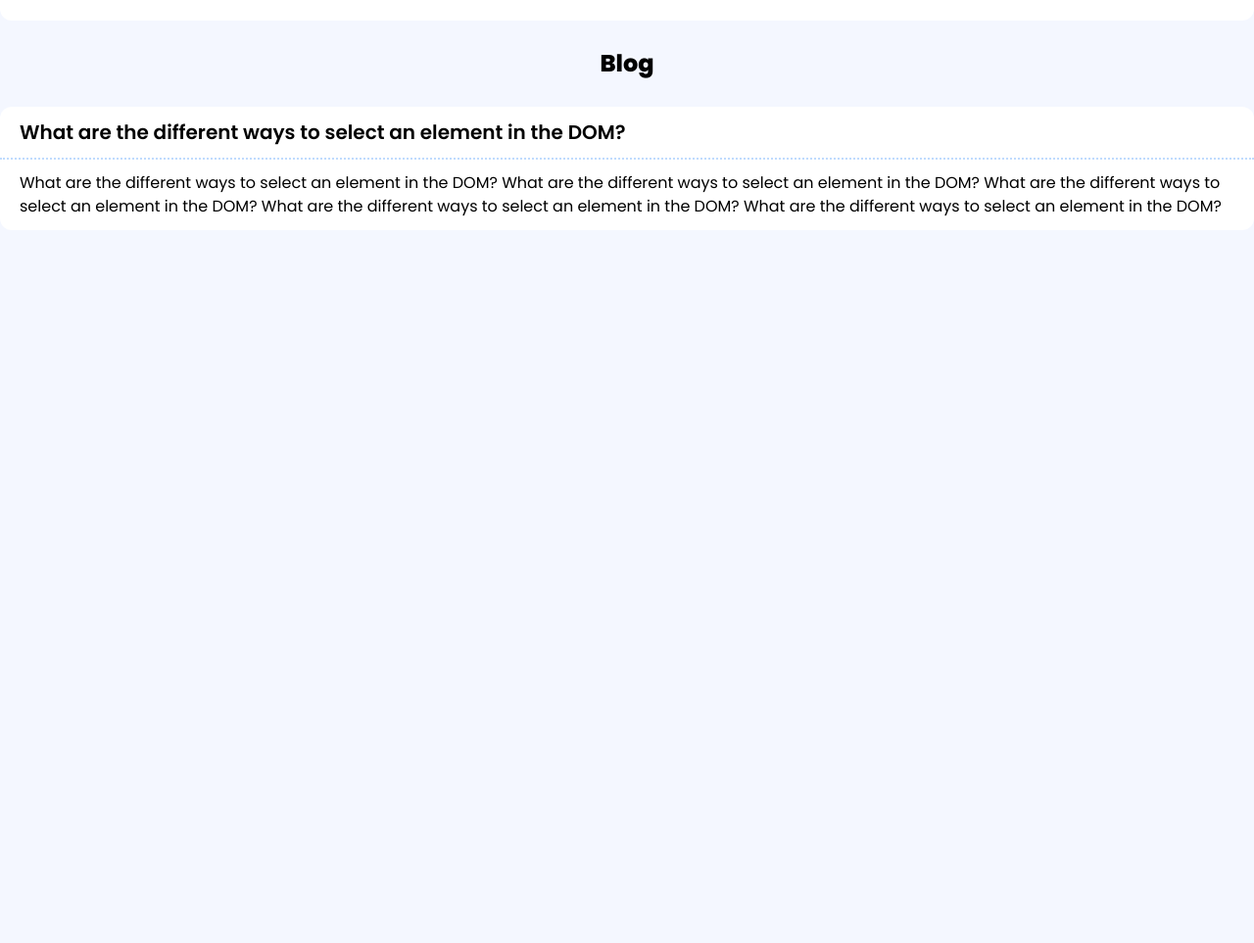
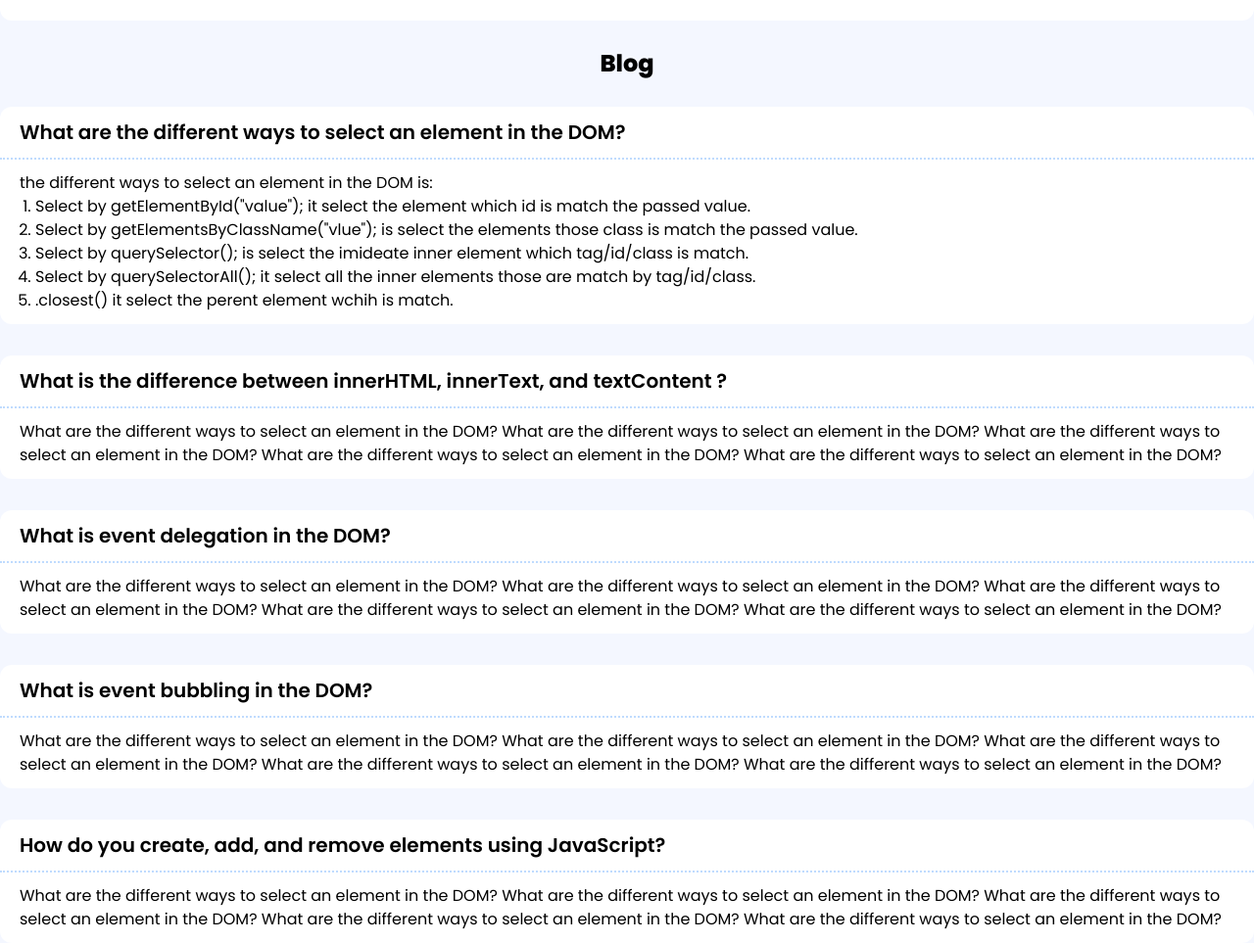
Before and after one commit to ArifulIslamAtrafat118/DevBoard-JS, a plain HTML site: page blogs.html in a window 1280 px wide. Shown: the part 75-1038 px from the top of the page at 98% size. Before the commit the page ends 800 px from the top, so only its background shows below. Drawn offline with nearby package versions, Linux system fonts and the light colour scheme.

```diff
--- a/blogs.html
+++ b/blogs.html
@@ -1,5 +1,6 @@
 <!DOCTYPE html>
 <html lang="en">
+
 <head>
     <meta charset="UTF-8">
     <meta name="viewport" content="width=device-width, initial-scale=1.0">
@@ -8,15 +9,18 @@
     <!-- Google Font : poppins  -->
     <link rel="preconnect" href="https://fonts.googleapis.com">
     <link rel="preconnect" href="https://fonts.gstatic.com" crossorigin>
-    <link href="https://fonts.googleapis.com/css2?family=Poppins:ital,wght@0,100;0,200;0,300;0,400;0,500;0,600;0,700;0,800;0,900;1,100;1,200;1,300;1,400;1,500;1,600;1,700;1,800;1,900&display=swap" rel="stylesheet">
+    <link
+        href="https://fonts.googleapis.com/css2?family=Poppins:ital,wght@0,100;0,200;0,300;0,400;0,500;0,600;0,700;0,800;0,900;1,100;1,200;1,300;1,400;1,500;1,600;1,700;1,800;1,900&display=swap"
+        rel="stylesheet">
     <style>
-        .poppins{
+        .poppins {
             font-family: "Poppins", sans-serif;
-            }
+        }
     </style>
     <!-- Tailwind CDN -->
     <script src="https://cdn.tailwindcss.com"></script>
 </head>
+
 <body class="max-w-screen-xl mx-auto  bg-[#F4F7FF] poppins">
     <header>
         <!-- nevegation Section -->
@@ -27,7 +31,8 @@
                     <h1 class="text-3xl">Dev<span class="font-bold">Board</span></h1>
                 </div>
                 <div class="my-auto" id="">
-                    <button class=" py-2 px-4 rounded-lg bg-[#3752FD] text-white text-sm" id="" onclick="togglePage()">Back to Desk</button>
+                    <button class=" py-2 px-4 rounded-lg bg-[#3752FD] text-white text-sm" id=""
+                        onclick="togglePage()">Back to Desk</button>
                 </div>
             </div>
         </section>
@@ -35,15 +40,82 @@
     <main>
         <section class="">
             <h1 class="my-7 text-center text-2xl font-extrabold">Blog</h1>
-            <div class="space-y-5" id="">
+            <div class="space-y-8" id="">
                 <div class="bg-white rounded-xl ">
                     <div class="border-b-2 border-dotted border-blue-200" id="">
-                        <h2 class="px-5 py-3 text-xl font-semibold" id=""> What are the different ways to select an element in the DOM?</h2>
+                        <h2 class="px-5 py-3 text-xl font-semibold" id=""> What are the different ways to select an
+                            element in the DOM?</h2>
+                    </div>
+                    <div class="px-5 py-3" id="">
+                        <p class=""> the different ways to select an element in the DOM is:
+                            <ol class="list-decimal pl-4">
+                                <li>
+                                    Select by getElementById("value"); it select the element which id is match the passed value.
+                                </li>
+                                <li>
+                                    Select by getElementsByClassName("vlue"); is select the elements those class is match the passed value.
+                                </li>
+                                <li>
+                                    Select by querySelector(); is select the imideate inner element which tag/id/class is match.
+                                </li>
+                                <li>
+                                    Select by querySelectorAll(); it select all the inner elements those are match by tag/id/class.
+                                </li>
+                                <li>
+                                    .closest() it select the perent element wchih is match.
+                                </li>
+                            </ol>
+                        </p>
+                    </div>
+                </div>
+                <div class="bg-white rounded-xl ">
+                    <div class="border-b-2 border-dotted border-blue-200" id="">
+                        <h2 class="px-5 py-3 text-xl font-semibold" id=""> What is the difference between innerHTML, innerText, and textContent ?</h2>
                     </div>
                     <div class="px-5 py-3" id="">
                         <p class=""> What are the different ways to select an element in the DOM?
                             What are the different ways to select an element in the DOM?
-                            What are the different ways to select an element in the DOM? What are the different ways to select an element in the DOM?
+                            What are the different ways to select an element in the DOM? What are the different ways to
+                            select an element in the DOM?
+                            What are the different ways to select an element in the DOM?
+                        </p>
+                    </div>
+                </div>
+                <div class="bg-white rounded-xl ">
+                    <div class="border-b-2 border-dotted border-blue-200" id="">
+                        <h2 class="px-5 py-3 text-xl font-semibold" id="">  What is event delegation in the DOM?</h2>
+                    </div>
+                    <div class="px-5 py-3" id="">
+                        <p class=""> What are the different ways to select an element in the DOM?
+                            What are the different ways to select an element in the DOM?
+                            What are the different ways to select an element in the DOM? What are the different ways to
+                            select an element in the DOM?
+                            What are the different ways to select an element in the DOM?
+                        </p>
+                    </div>
+                </div>
+                <div class="bg-white rounded-xl ">
+                    <div class="border-b-2 border-dotted border-blue-200" id="">
+                        <h2 class="px-5 py-3 text-xl font-semibold" id=""> What is event bubbling in the DOM?</h2>
+                    </div>
+                    <div class="px-5 py-3" id="">
+                        <p class=""> What are the different ways to select an element in the DOM?
+                            What are the different ways to select an element in the DOM?
+                            What are the different ways to select an element in the DOM? What are the different ways to
+                            select an element in the DOM?
+                            What are the different ways to select an element in the DOM?
+                        </p>
+                    </div>
+                </div>
+                <div class="bg-white rounded-xl ">
+                    <div class="border-b-2 border-dotted border-blue-200" id="">
+                        <h2 class="px-5 py-3 text-xl font-semibold" id=""> How do you create, add, and remove elements using JavaScript?</h2>
+                    </div>
+                    <div class="px-5 py-3" id="">
+                        <p class=""> What are the different ways to select an element in the DOM?
+                            What are the different ways to select an element in the DOM?
+                            What are the different ways to select an element in the DOM? What are the different ways to
+                            select an element in the DOM?
                             What are the different ways to select an element in the DOM?
                         </p>
                     </div>
@@ -53,4 +125,5 @@
     </main>
     <script src="script/togle.js"></script>
 </body>
+
 </html>
--- /dev/null
+++ b/script/utilitis.js
@@ -0,0 +1,3 @@
+function convertToInteger(str) {
+    return parseInt(str);
+}
```
Also changed, not shown: index.html (+2 -2 lines), script/compleate-btn.js (+17 -3 lines).
